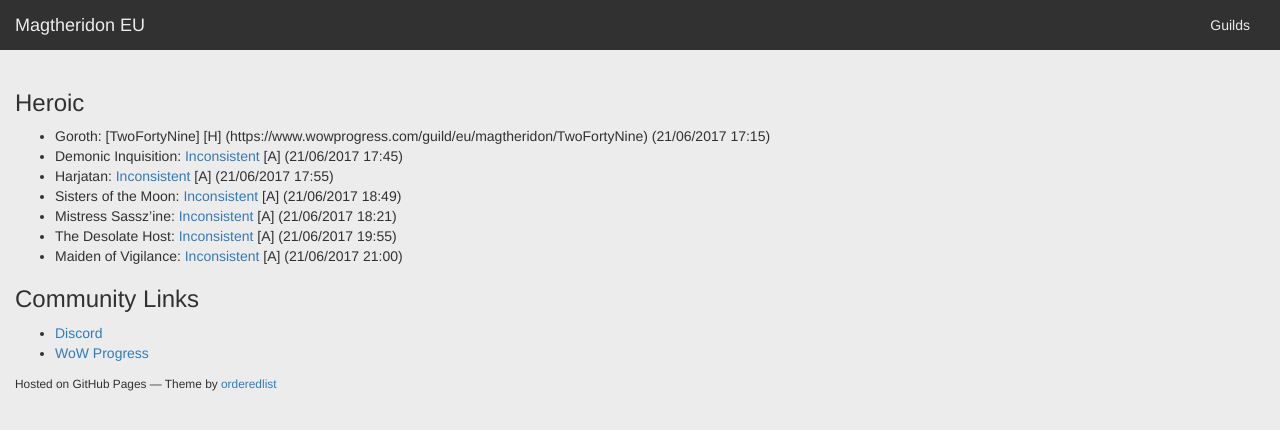
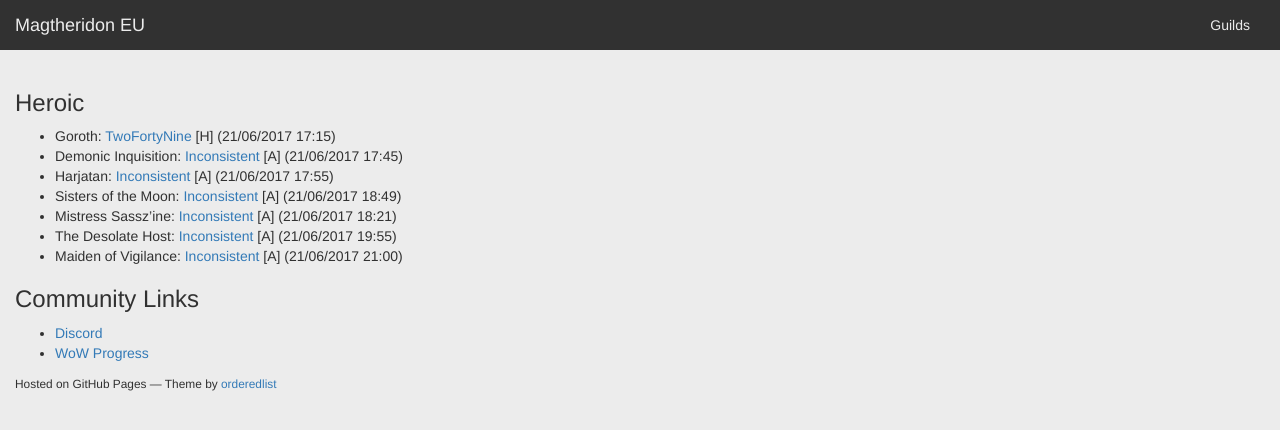
Before and after one commit to MagtheridonEU/magtheridoneu.github.io, a Jekyll site: the page built from _posts/2017-06-21-tos-realm-firsts-7-9.md, in a window 1280 px wide. Shown: the top 430 px of the page. Built offline with Jekyll 4.4.1, drawn with Linux system fonts in a browser that asks for light colours; nearby versions of some CDN libraries; a script that is not in the unit is left out.

Commit message:
Update 2017-06-21-tos-realm-firsts-7-9.md

```diff
--- a/_posts/2017-06-21-tos-realm-firsts-7-9.md
+++ b/_posts/2017-06-21-tos-realm-firsts-7-9.md
@@ -5,7 +5,7 @@ date: 21st June 2017
 
 ### Heroic
 
- - Goroth: [TwoFortyNine] [H] (https://www.wowprogress.com/guild/eu/magtheridon/TwoFortyNine) (21/06/2017 17:15)
+ - Goroth: [TwoFortyNine](https://www.wowprogress.com/guild/eu/magtheridon/TwoFortyNine) [H] (21/06/2017 17:15)
  - Demonic Inquisition: [Inconsistent](https://www.wowprogress.com/guild/eu/magtheridon/Inconsistent) [A] (21/06/2017 17:45)
  - Harjatan: [Inconsistent](https://www.wowprogress.com/guild/eu/magtheridon/Inconsistent) [A] (21/06/2017 17:55)
  - Sisters of the Moon: [Inconsistent](https://www.wowprogress.com/guild/eu/magtheridon/Inconsistent) [A] (21/06/2017 18:49)
```
